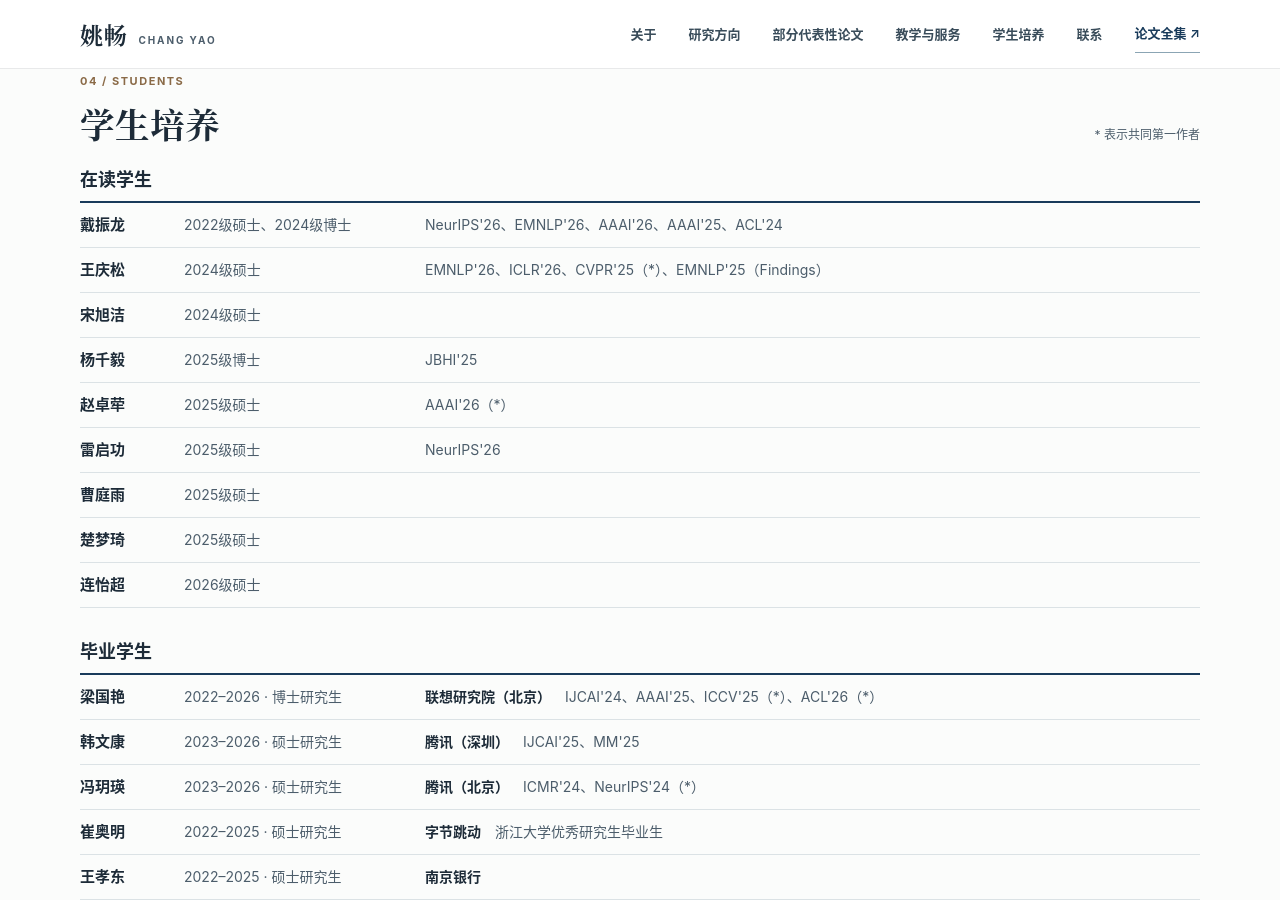
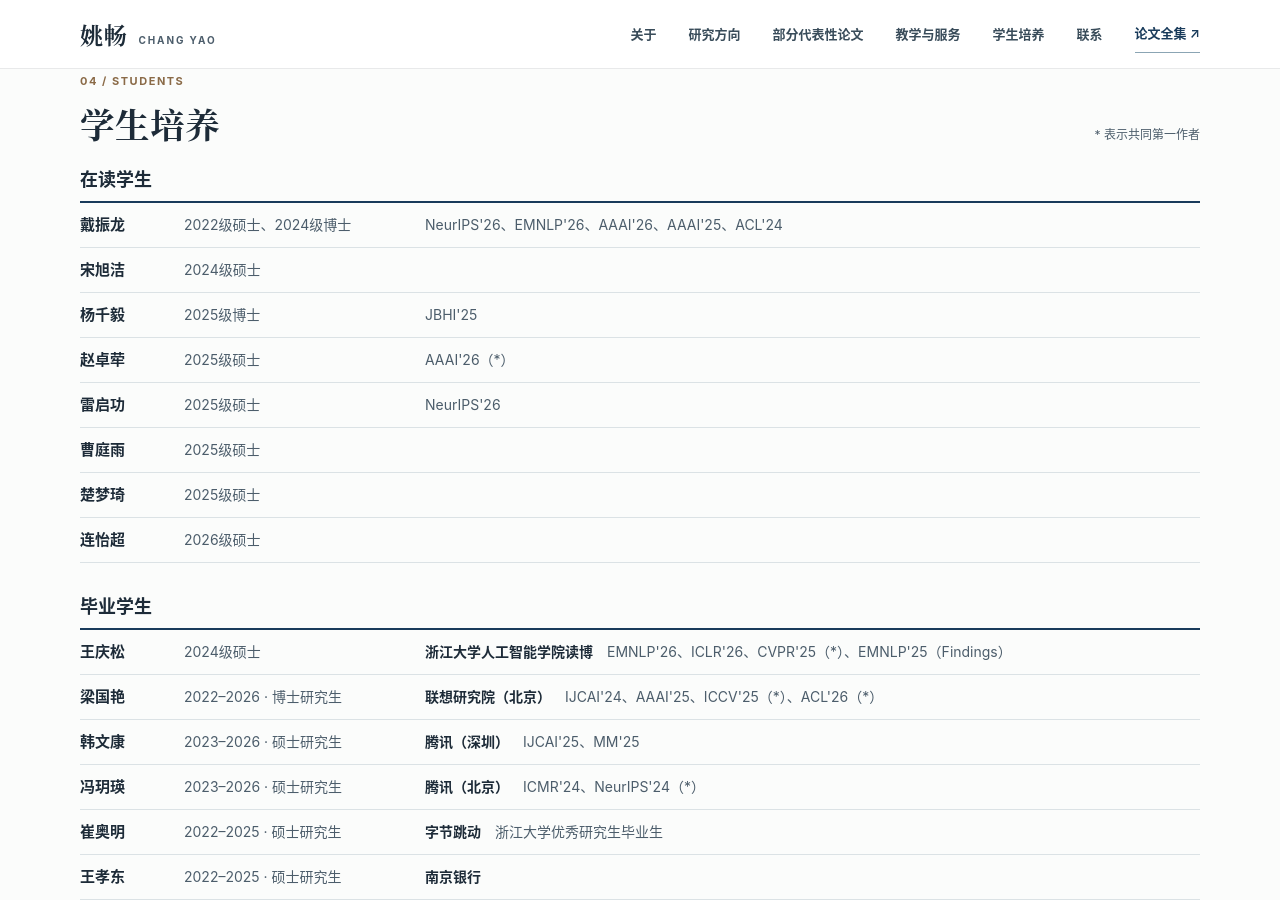
Before and after one commit to yaochang/yaochang.github.io, a Jekyll site: the page built from _pages/about.md, in a window 1280 px wide and 900 px high, scrolled down 2548 px. Built offline with Jekyll 4.4.1, drawn with Linux system fonts in a browser that asks for light colours.

Commit message:
王庆松转入毕业学生并更新去向

```diff
--- a/_pages/about.md
+++ b/_pages/about.md
@@ -183,7 +183,6 @@ redirect_from:
       </div>
       <ul class="student-list">
         <li class="student-row"><strong class="student-row__name">戴振龙</strong><span class="student-row__stage">2022级硕士、2024级博士</span><span class="student-row__detail">NeurIPS'26、EMNLP'26、AAAI'26、AAAI'25、ACL'24</span></li>
-        <li class="student-row"><strong class="student-row__name">王庆松</strong><span class="student-row__stage">2024级硕士</span><span class="student-row__detail">EMNLP'26、ICLR'26、CVPR'25（*）、EMNLP'25（Findings）</span></li>
         <li class="student-row"><strong class="student-row__name">宋旭洁</strong><span class="student-row__stage">2024级硕士</span></li>
         <li class="student-row"><strong class="student-row__name">杨千毅</strong><span class="student-row__stage">2025级博士</span><span class="student-row__detail">JBHI'25</span></li>
         <li class="student-row"><strong class="student-row__name">赵卓荦</strong><span class="student-row__stage">2025级硕士</span><span class="student-row__detail">AAAI'26（*）</span></li>
@@ -196,6 +195,7 @@ redirect_from:
     <div class="student-group">
       <div class="student-group__heading"><h3>毕业学生</h3></div>
       <ul class="student-list">
+        <li class="student-row"><strong class="student-row__name">王庆松</strong><span class="student-row__stage">2024级硕士</span><span class="student-row__detail"><span class="student-row__destination">浙江大学人工智能学院读博</span><span class="student-row__achievement">EMNLP'26、ICLR'26、CVPR'25（*）、EMNLP'25（Findings）</span></span></li>
         <li class="student-row"><strong class="student-row__name">梁国艳</strong><span class="student-row__stage">2022–2026 · 博士研究生</span><span class="student-row__detail"><span class="student-row__destination">联想研究院（北京）</span><span class="student-row__achievement">IJCAI'24、AAAI'25、ICCV'25（*）、ACL'26（*）</span></span></li>
         <li class="student-row"><strong class="student-row__name">韩文康</strong><span class="student-row__stage">2023–2026 · 硕士研究生</span><span class="student-row__detail"><span class="student-row__destination">腾讯（深圳）</span><span class="student-row__achievement">IJCAI'25、MM'25</span></span></li>
         <li class="student-row"><strong class="student-row__name">冯玥瑛</strong><span class="student-row__stage">2023–2026 · 硕士研究生</span><span class="student-row__detail"><span class="student-row__destination">腾讯（北京）</span><span class="student-row__achievement">ICMR'24、NeurIPS'24（*）</span></span></li>
```
